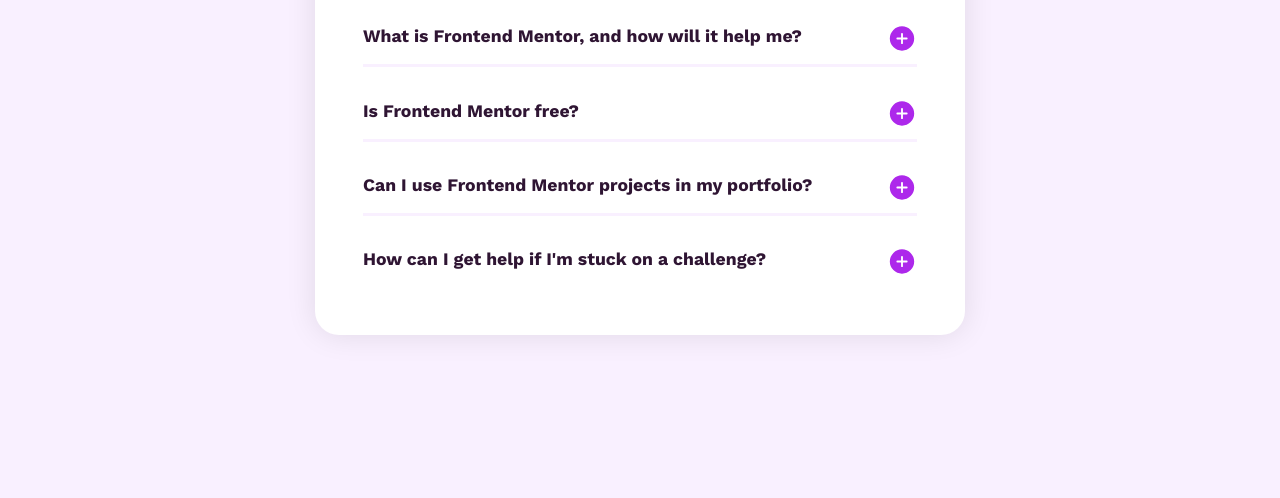
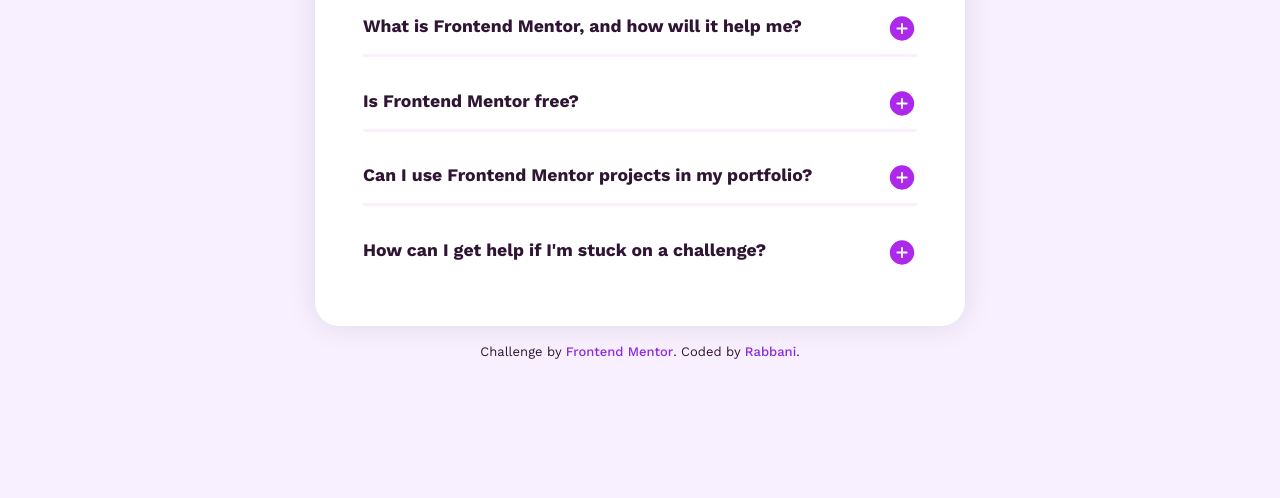
Before and after one commit to rabbbani/faq-accordion-main, a plain HTML site: page index.html in a window 1280 px wide. Shown: the part 302-800 px from the top of the page. Drawn offline with nearby package versions, Linux system fonts and the light colour scheme.

Commit message:
adding margin

```diff
--- a/index.html
+++ b/index.html
@@ -12,10 +12,10 @@
   <link rel="stylesheet" href="reset.css">
   <title>Frontend Mentor | FAQ accordion</title>
 
-  <!-- <style>
-    .attribution { font-size: 11px; text-align: center; }
-    .attribution a { color: hsl(228, 45%, 44%); }
-  </style> -->
+  <style>
+    .attribution { font-size: 13px; text-align: center; }
+    .attribution a { text-decoration: none; font-weight: 500; color: blueviolet; }
+  </style>
 </head>
 
 <body>
@@ -94,10 +94,10 @@
    -->
 
 
-  <!-- <div class="attribution">
+  <div class="attribution">
     Challenge by <a href="https://www.frontendmentor.io?ref=challenge" target="_blank">Frontend Mentor</a>.
-    Coded by <a href="#">Your Name Here</a>.
-  </div> -->
+    Coded by <a href="#">Rabbani</a>.
+  </div>
 </body>
 
 </html>
--- a/style.css
+++ b/style.css
@@ -21,13 +21,16 @@
 }
 
 .container {
-    margin-inline: 1rem;
+    margin: 1rem;
     max-width: 650px;
     background: var(--White);
     padding: 3rem;
     border-radius: 1.5rem;
     box-shadow: 0 0 30px rgba(0, 0, 0, 0.1);
+
 }
+
+
 
 .faq__desc {
     color: var(--Grayish-purple);
```
